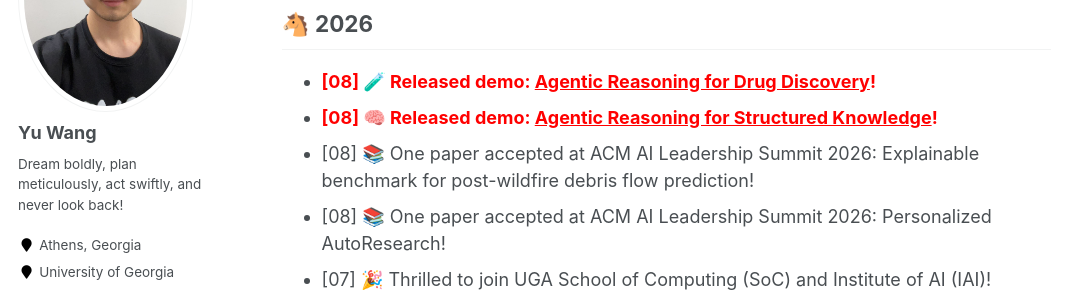
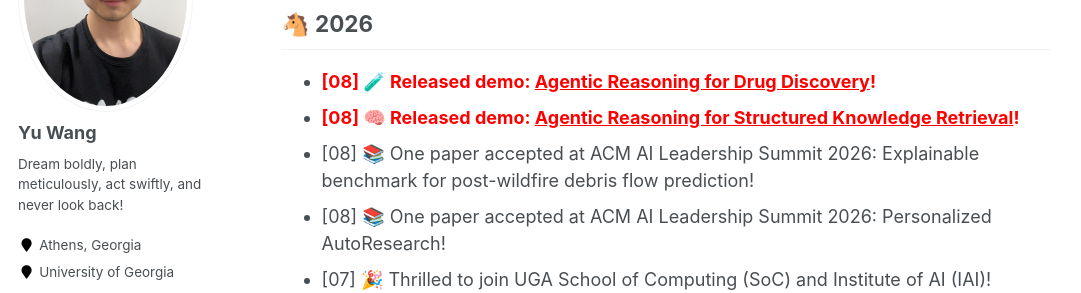
Before and after one commit to yuwang0103/yuwang0103.github.io, a Jekyll site: the page built from _pages/about.md, in a window 1280 px wide and 900 px high, scrolled down 1098 px. Shown: the part 153-446 px from the top of the window, without its empty margins (0-1081 px from the left). Built offline with Jekyll 4.4.1, drawn with Linux system fonts in a browser that asks for light colours.

Commit message:
Fix structured knowledge retrieval news title

```diff
--- a/_pages/about.md
+++ b/_pages/about.md
@@ -37,7 +37,7 @@ News
 -----
 <ul>
 <li><span style="color:red"><b>[08] 🧪 Released demo: <a href='https://drug-design.graphagentintelligence.com/' style="color:red">Agentic Reasoning for Drug Discovery</a>!</b></span></li>
-<li><span style="color:red"><b>[08] 🧠 Released demo: <a href='https://graph-agent.graphagentintelligence.com/' style="color:red">Agentic Reasoning for Structured Knowledge</a>!</b></span></li>
+<li><span style="color:red"><b>[08] 🧠 Released demo: <a href='https://graph-agent.graphagentintelligence.com/' style="color:red">Agentic Reasoning for Structured Knowledge Retrieval</a>!</b></span></li>
 <li>[08] 📚 One paper accepted at ACM AI Leadership Summit 2026: Explainable benchmark for post-wildfire debris flow prediction!</li>
 <li>[08] 📚 One paper accepted at ACM AI Leadership Summit 2026: Personalized AutoResearch!</li>
 <li>[07] 🎉 Thrilled to join UGA School of Computing (SoC) and Institute of AI (IAI)!</li>
```
